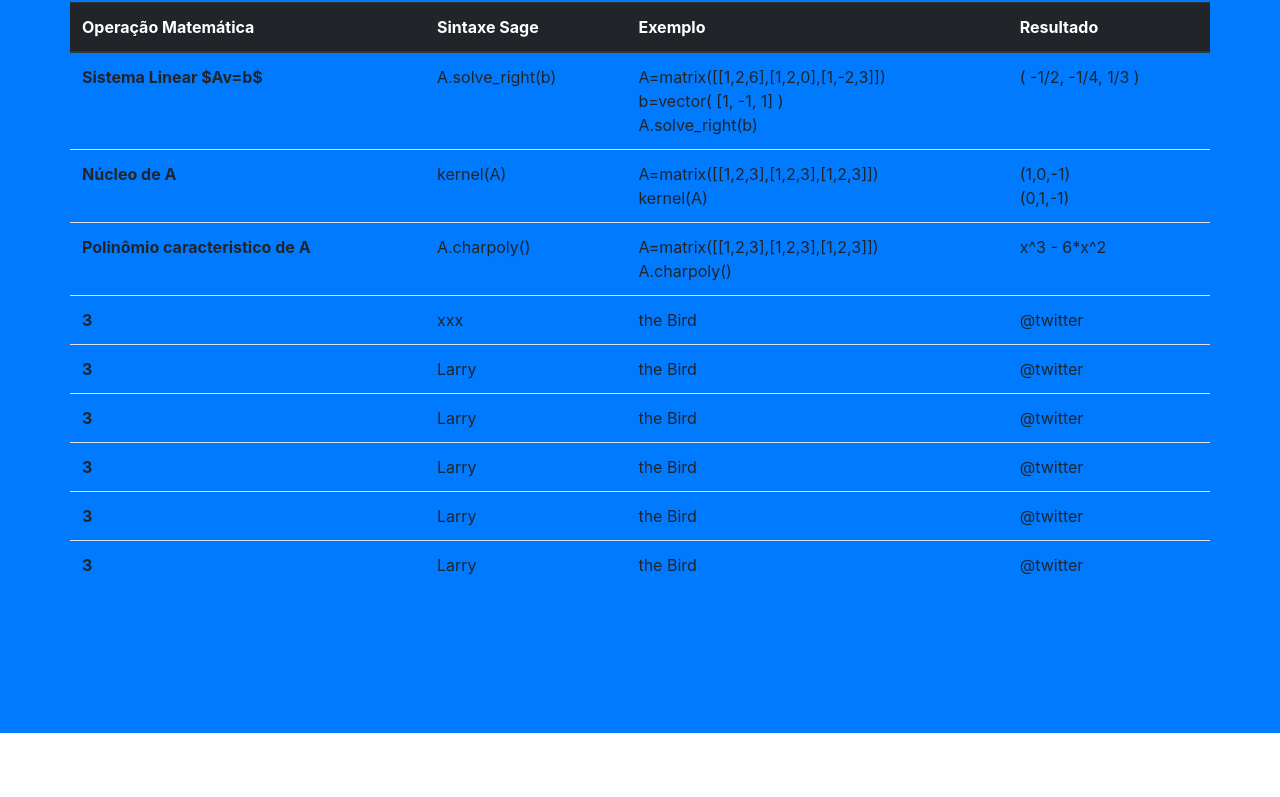
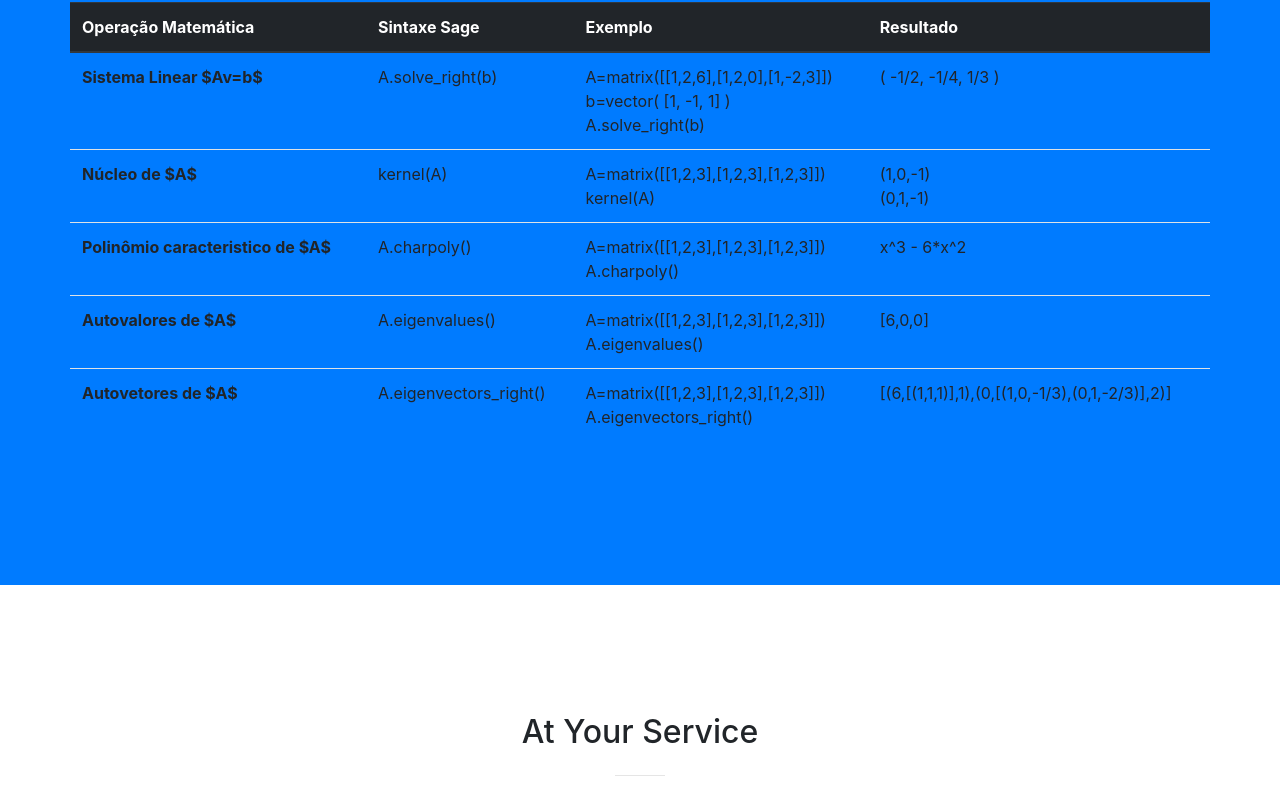
Before and after one commit to ricardonmachado/ricardonmachado.github.io, a website with bundled scripts: page sagecell.html in a window 1280 px wide. Shown: the part 975-1772 px from the top of the page. Built offline with nearby package versions, Linux system fonts and the light colour scheme; a script that the page names is missing.

Commit message:
mais um teste 22

```diff
--- a/css/sagecell2.css
+++ b/css/sagecell2.css
@@ -139,7 +139,7 @@ img::-moz-selection {
     background-color: transparent;
   }
   #mainNav .navbar-brand {
-    color: rgba(255, 255, 255, 0.7);
+    color: rgba(20, 68, 247, 0.7);
   }
   #mainNav .navbar-brand:focus, #mainNav .navbar-brand:hover {
     color: #fff;
@@ -149,7 +149,8 @@ img::-moz-selection {
   }
   #mainNav .navbar-nav > li.nav-item > a.nav-link,
   #mainNav .navbar-nav > li.nav-item > a.nav-link:focus {
-    color: rgba(255, 255, 255, 0.7);
+
+    color: rgba(20, 68, 247, 0.7);
   }
   #mainNav .navbar-nav > li.nav-item > a.nav-link:hover,
   #mainNav .navbar-nav > li.nav-item > a.nav-link:focus:hover {
--- a/sagecell.html
+++ b/sagecell.html
@@ -39,18 +39,34 @@
 
   <body id="page-top">
 
-    <!-- Navigation -->
-    <nav class="navbar navbar-expand-lg navbar-light fixed-top" id="mainNav">
+    <!-- Navigation
+<nav class="navbar navbar-expand-lg navbar-light fixed-top" style="background-color: #1444f7" id="mainNav">
+
+style="background-color: #1444f7"
+
+    -->
+
+
+
+    <nav class="navbar navbar-expand-lg navbar-light fixed-top"  id="mainNav">
       <div class="container">
         <a class="navbar-brand js-scroll-trigger" href="index.html">Página Principal</a>
+
         <button class="navbar-toggler navbar-toggler-right" type="button" data-toggle="collapse" data-target="#navbarResponsive" aria-controls="navbarResponsive" aria-expanded="false" aria-label="Toggle navigation">
           <span class="navbar-toggler-icon"></span>
         </button>
+
         <div class="collapse navbar-collapse" id="navbarResponsive">
           <ul class="navbar-nav ml-auto">
+
             <li class="nav-item">
-              <a class="nav-link js-scroll-trigger" href="#about">Álgebra Linear</a>
+              <a class="nav-link js-scroll-trigger" href="#page-top">Início</a>
             </li>
+
+            <li class="nav-item">
+              <a class="nav-link js-scroll-trigger" href="#algebralinear">Álgebra Linear</a>
+            </li>
+
             <li class="nav-item">
               <a class="nav-link js-scroll-trigger" href="#services">Derivada</a>
             </li>
@@ -112,7 +128,7 @@
     </header>
 
 
-    <section class="bg-primary" id="about">
+    <section class="bg-primary" id="algebralinear">
       <div class="container">
         <div class="row">
           <!--<div class="col-lg-8 mx-auto text-center"> -->
@@ -122,6 +138,7 @@
 <div class="table-responsive">
 <table class="table">
   <thead class="thead-dark">
+
     <tr>
       <th scope="col">Operação Matemática</th>
       <th scope="col">Sintaxe Sage</th>
@@ -140,7 +157,7 @@
       <td>( -1/2, -1/4, 1/3 )</td>
     </tr>
     <tr>
-      <th scope="row">Núcleo de A</th>
+      <th scope="row">Núcleo de $A$</th>
       <td>kernel(A)</td>
       <td>A=matrix([[1,2,3],[1,2,3],[1,2,3]])<br>
           kernel(A)</td>
@@ -148,48 +165,27 @@
           (0,1,-1)</td>
     </tr>
     <tr>
-      <th scope="row">Polinômio caracteristico de  A</th>
+      <th scope="row">Polinômio caracteristico de $A$</th>
       <td>A.charpoly()</td>
       <td>A=matrix([[1,2,3],[1,2,3],[1,2,3]])<br>
           A.charpoly()</td>
       <td>x^3 - 6*x^2</td>
     </tr>
     <tr>
-      <th scope="row">3</th>
-      <td>xxx</td>
-      <td>the Bird</td>
-      <td>@twitter</td>
+      <th scope="row">Autovalores de $A$</th>
+      <td>A.eigenvalues()</td>
+      <td>A=matrix([[1,2,3],[1,2,3],[1,2,3]])<br>
+          A.eigenvalues()</td>
+      <td>[6,0,0]</td>
     </tr>
     <tr>
-      <th scope="row">3</th>
-      <td>Larry</td>
-      <td>the Bird</td>
-      <td>@twitter</td>
+      <th scope="row">Autovetores de $A$</th>
+      <td>A.eigenvectors_right()</td>
+      <td>A=matrix([[1,2,3],[1,2,3],[1,2,3]])<br>
+          A.eigenvectors_right()</td>
+      <td>[(6,[(1,1,1)],1),(0,[(1,0,-1/3),(0,1,-2/3)],2)]</td>
     </tr>
-    <tr>
-      <th scope="row">3</th>
-      <td>Larry</td>
-      <td>the Bird</td>
-      <td>@twitter</td>
-    </tr>
-    <tr>
-      <th scope="row">3</th>
-      <td>Larry</td>
-      <td>the Bird</td>
-      <td>@twitter</td>
-    </tr>
-    <tr>
-      <th scope="row">3</th>
-      <td>Larry</td>
-      <td>the Bird</td>
-      <td>@twitter</td>
-    </tr>
-    <tr>
-      <th scope="row">3</th>
-      <td>Larry</td>
-      <td>the Bird</td>
-      <td>@twitter</td>
-    </tr>
+
   </tbody>
 </table>
 </div>
```
Also changed, not shown: img/capa_azul.svg, img/capacell.jpg, 1 other file.
